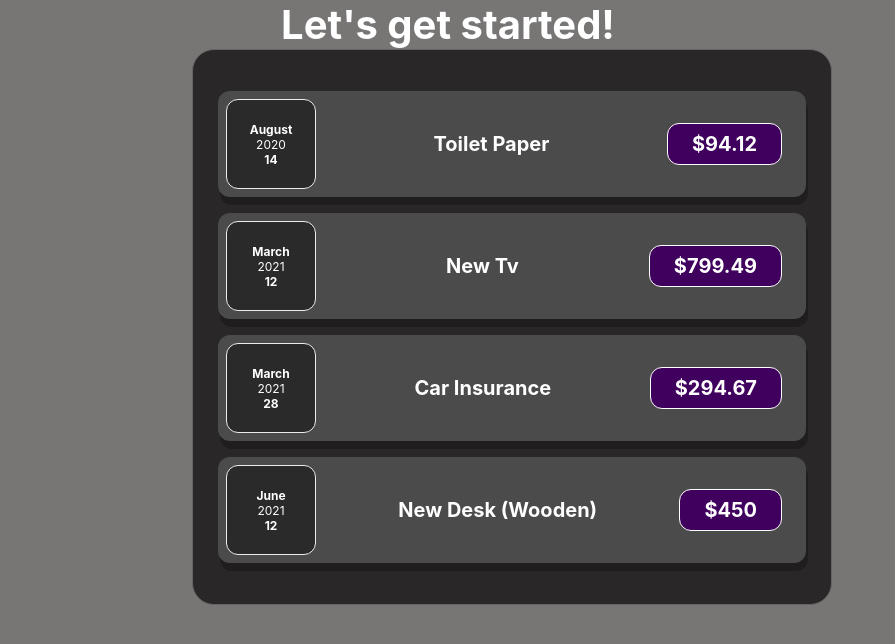
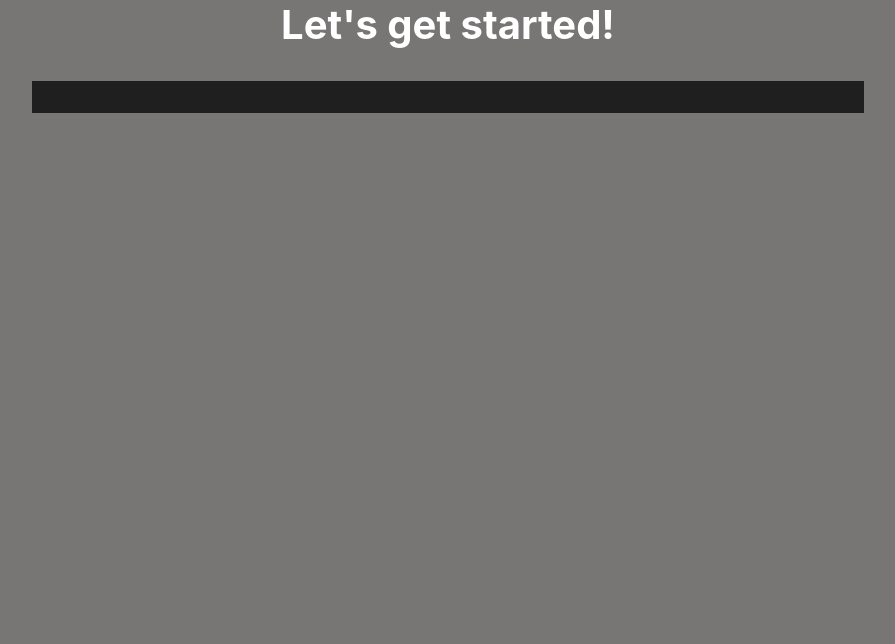
Before and after one commit to Momo-azangue/Frist_Application_React, a React (Create React App) app: page / in a window 1280 px wide. Shown: the top 644 px of the page, without its empty margins (192-1087 px from the left). Built offline with nearby package versions, Linux system fonts and the light colour scheme.

Commit message:
customise card

```diff
--- /dev/null
+++ b/src/componements/Card.css
@@ -0,0 +1,4 @@
+.card{
+     border-radius: 12px;
+    border: 0 1px 8px   rgba(0, 0, 0, 0.25);
+}
--- /dev/null
+++ b/src/componements/Card.js
@@ -0,0 +1,7 @@
+import './Card.css';
+
+function Cards(props){
+    return <div className="card"></div>;
+
+}
+export default Cards;
--- a/src/componements/ExpenseItem.css
+++ b/src/componements/ExpenseItem.css
@@ -2,10 +2,8 @@
   display: flex;
   justify-content: space-between;
   align-items: center;
-  box-shadow: 2px 8px rgba(0, 0, 0, 0.25);
   padding: 0.5rem;
   margin: 1rem 0;
-  border-radius: 12px;
   background-color: #4b4b4b;
 }
 
--- a/src/componements/ExpenseItem.js
+++ b/src/componements/ExpenseItem.js
@@ -1,4 +1,5 @@
 import ExpenseDate from './ExpenseDate';
+import  Card from './Card'
 import './ExpenseItem.css';
 
 function ExpenseItem(props) {
@@ -8,13 +9,13 @@ function ExpenseItem(props) {
 
 
   return (
-    <div className="expense-item">
+    <Card className="expense-item">
       <ExpenseDate date={props.date} />
       <div className="expense-item_description">
         <h2>{props.title}</h2>
         <div className="expense-item_price">${props.amount}</div>
       </div>
-    </div>
+    </Card>
   );
 }
 
--- a/src/componements/Expenses.css
+++ b/src/componements/Expenses.css
@@ -1,13 +1,7 @@
 .expenses{
-    background-color: rgb(41, 39, 39);
-    border: 1px solid  rgb(103, 100, 100);
-    width: 50%;
-    padding: 25px;
-    border-radius: 22px;
-    box-sizing: border-box;
-    position: relative;
-    left: 30%;
-
-
-
+    padding: 1rem;
+    background-color: rgb(31, 31, 31);
+    margin: 2rem auto;
+    width: 50rem;
+    max-width: 95%;
 }
```
